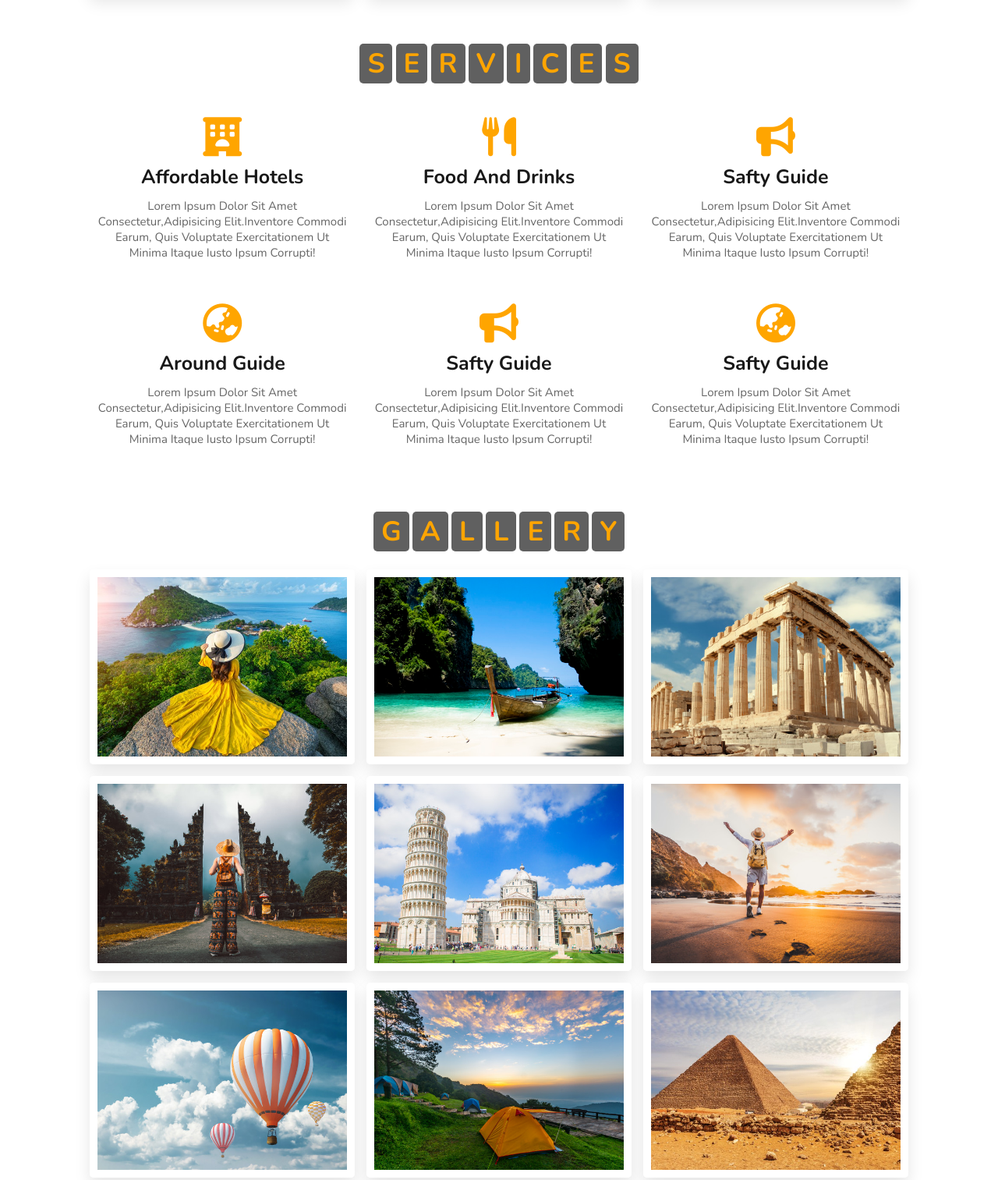
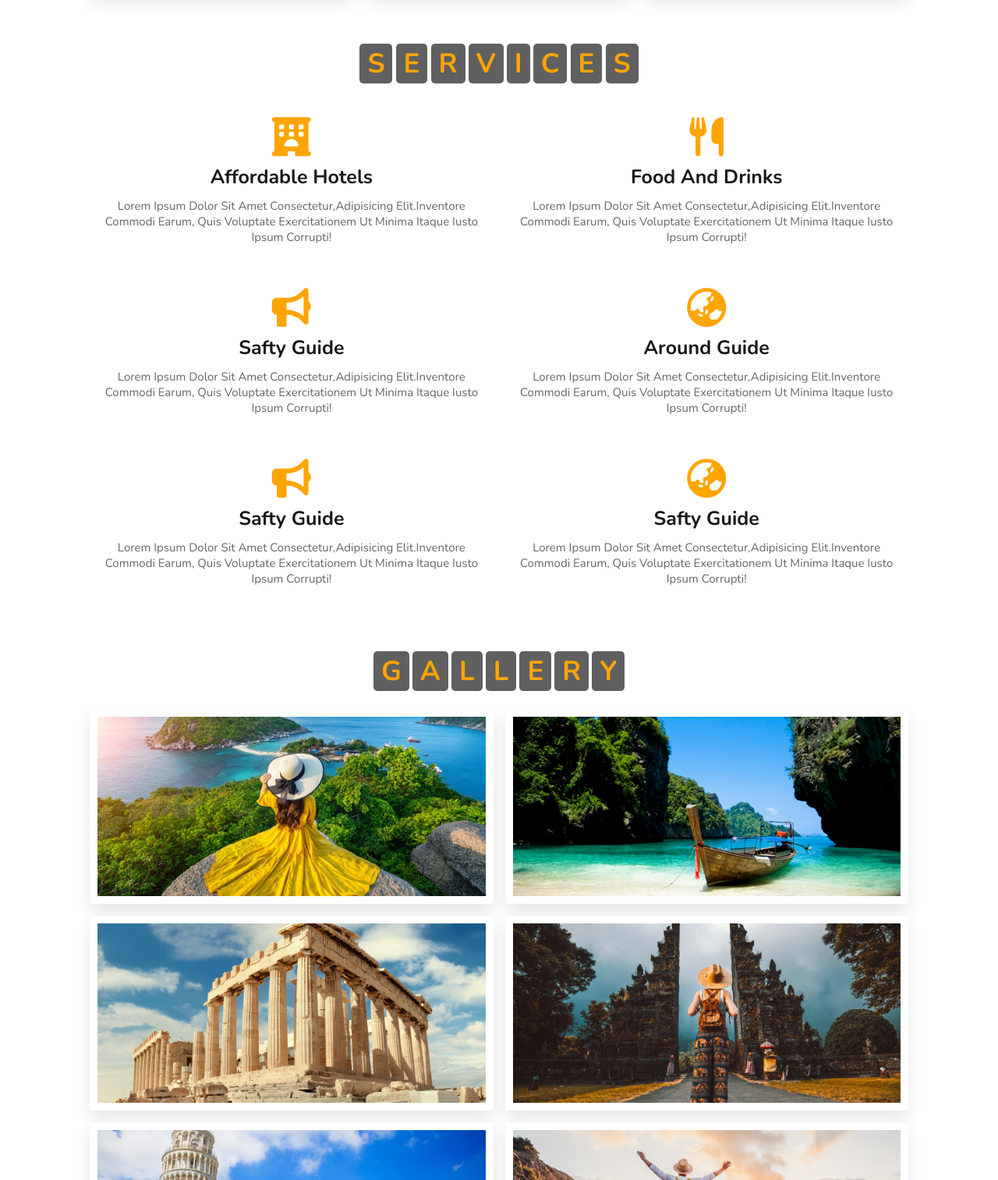
Before and after one commit to varun21vaidya/BackPackersHub, a plain HTML site: page index.html in a window 1280 px wide. Shown: the part 2640-4153 px from the top of the page at 78% size. Drawn offline with nearby package versions, Linux system fonts and the light colour scheme.

Commit message:
updated css

```diff
--- a/styles.css
+++ b/styles.css
@@ -64,10 +64,6 @@ section {
   background: rgba(255, 165, 0, 0.2);
   color: var(--orange);
 }
-
-
-
-
 
 /* NAVBAR ends */
 header {
@@ -248,14 +244,6 @@ header .search-bar-container label:hover {
 }
 /* NAVBAR ends */
 
-
-
-
-
-
-
-
-
 /* home starts */
 .home {
   min-height: 100vh;
@@ -320,15 +308,6 @@ header .search-bar-container label:hover {
 }
 /* home ends */
 
-
-
-
-
-
-
-
-
-
 /* booking starts */
 .book .row {
   display: flex;
@@ -371,15 +350,6 @@ header .search-bar-container label:hover {
   color: #666;
 }
 /* booking ends */
-
-
-
-
-
-
-
-
-
 
 /* packages starts */
 
@@ -439,20 +409,11 @@ header .search-bar-container label:hover {
 }
 /* packages ends */
 
-
-
-
-
-
-
-
-
-
 /* services starts */
 
 .services .box-container {
-  display: flex;
-  flex-wrap: wrap;
+  display: grid;
+  grid-template-columns: repeat(auto-fit, minmax(40rem, 1fr));
   gap: 1.5rem;
 }
 
@@ -486,20 +447,10 @@ header .search-bar-container label:hover {
 
 /* services ends */
 
-
-
-
-
-
-
-
-
-
-
 /* gallery starts */
 .gallery .box-container {
-  display: flex;
-  flex-wrap: wrap;
+  display: grid;
+  grid-template-columns: repeat(auto-fit, minmax(40rem, 1fr));
   gap: 1.5rem;
 }
 
@@ -547,17 +498,6 @@ header .search-bar-container label:hover {
 }
 /* gallery ends */
 
-
-
-
-
-
-
-
-
-
-
-
 /* review starts */
 
 .review .review-slider {
@@ -596,19 +536,6 @@ header .search-bar-container label:hover {
 }
 
 /* review ends */
-
-
-
-
-
-
-
-
-
-
-
-
-
 
 /* contact starts */
 
@@ -657,18 +584,6 @@ header .search-bar-container label:hover {
   width: 100%;
 }
 /* contact ends */
-
-
-
-
-
-
-
-
-
-
-
-
 
 /* Footer starts */
 .footer {
@@ -724,18 +639,6 @@ header .search-bar-container label:hover {
   color: var(--orange);
 }
 /* Footer ends */
-
-
-
-
-
-
-
-
-
-
-
-
 
 /* media queries  */
 
```
